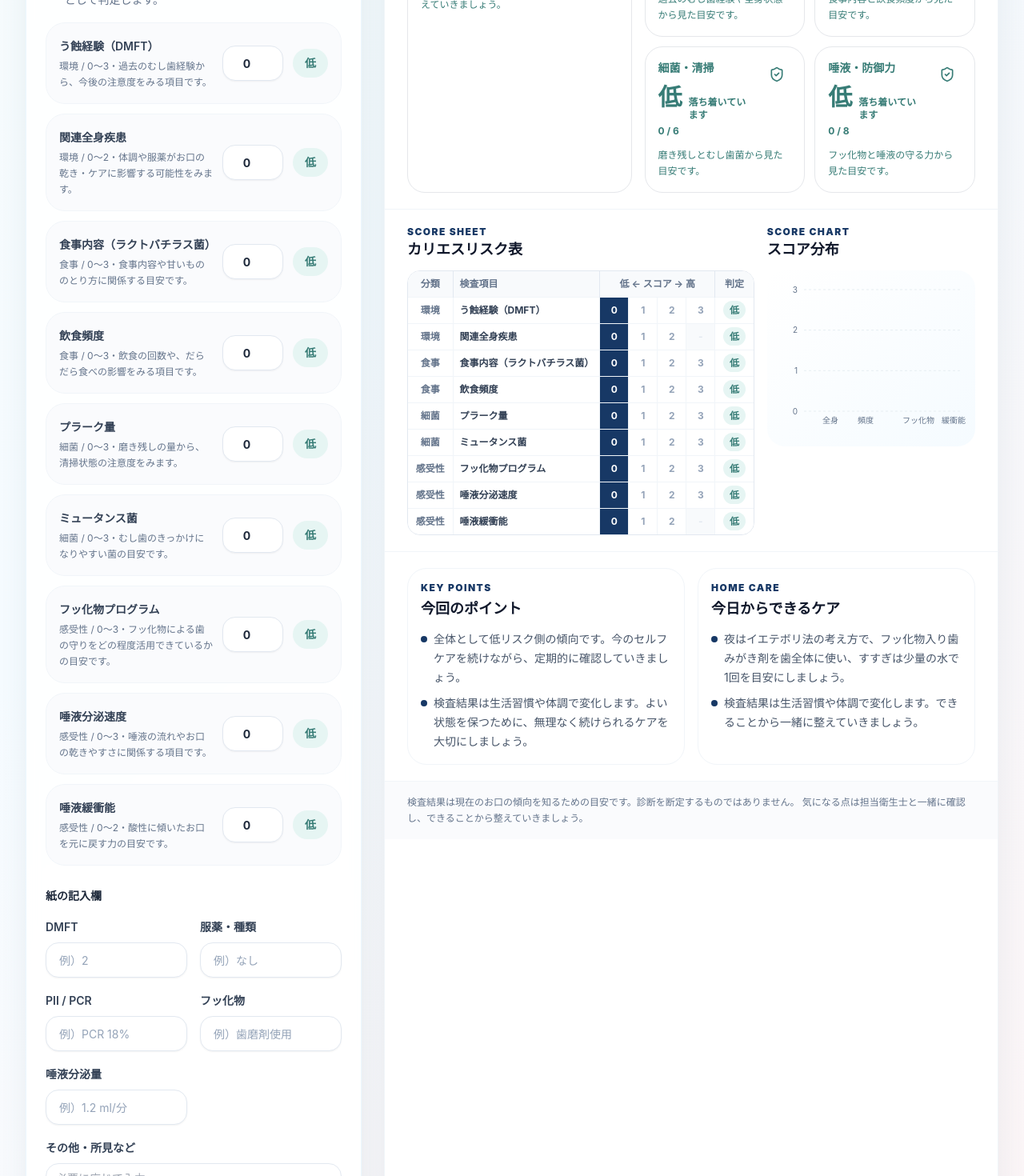
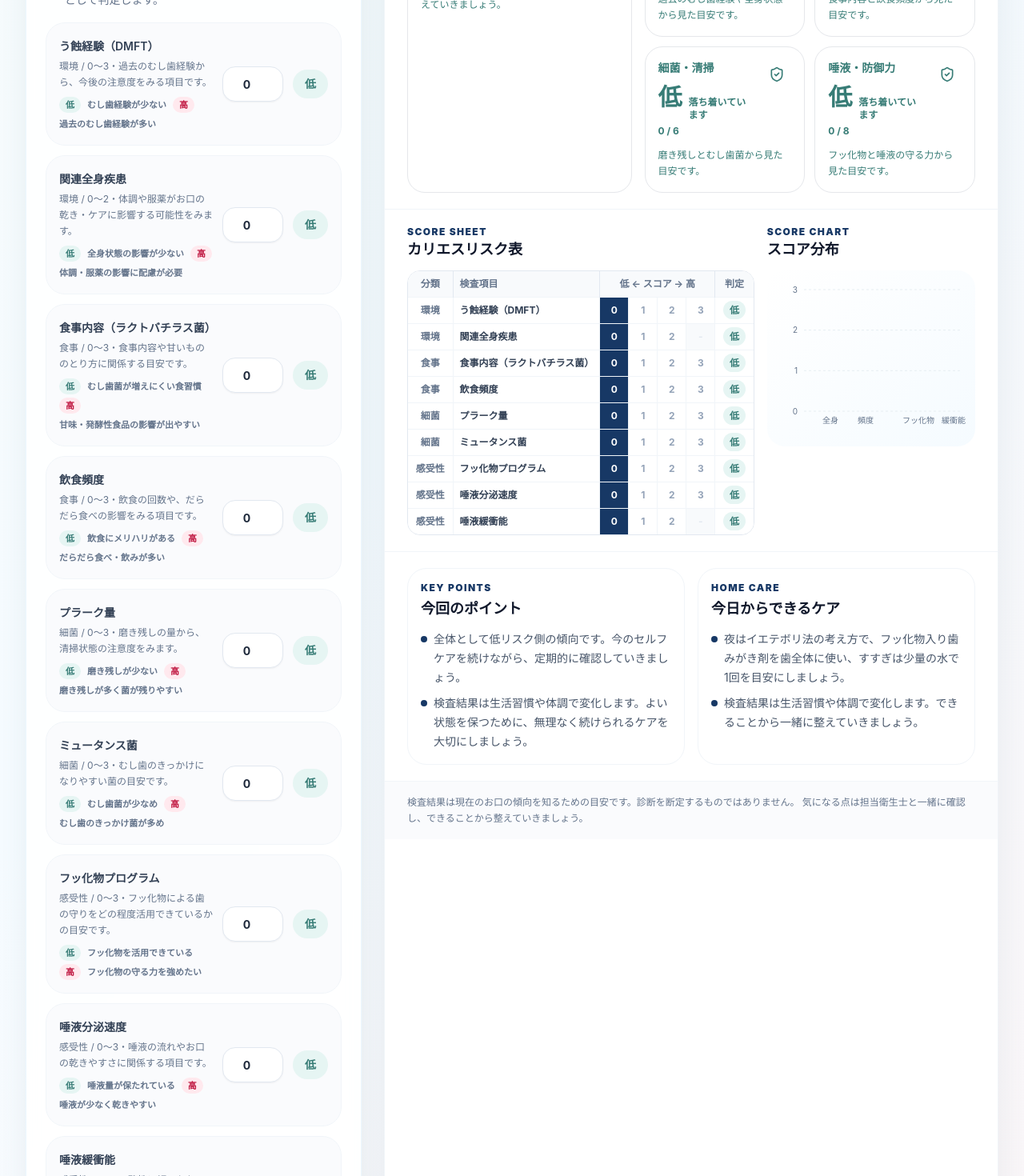
Before and after one commit to mrtakae-coder/caries-risk-report-app, a Next.js app: page / in a window 1280 px wide. Shown: the part 680-2150 px from the top of the page at 80% size. Built offline with nearby package versions, Linux system fonts and the light colour scheme.

Commit message:
Add low and high risk guides to score items

```diff
--- a/src/components/PatientForm.tsx
+++ b/src/components/PatientForm.tsx
@@ -158,6 +158,12 @@ export function PatientForm({ form, onChange }: PatientFormProps) {
                     <p className="mt-1 text-xs leading-5 text-slate-500">
                       {definition.group} / 0〜{definition.max}・{definition.helpText}
                     </p>
+                    <p className="mt-2 flex flex-wrap gap-x-2 gap-y-1 text-[11px] font-semibold leading-5 text-slate-500">
+                      <span className="rounded-full bg-mist-100 px-2 font-bold text-mist-700">低</span>
+                      <span>{definition.lowGuide}</span>
+                      <span className="rounded-full bg-blossom-100 px-2 font-bold text-rose-700">高</span>
+                      <span>{definition.highGuide}</span>
+                    </p>
                   </div>
                   <Input
                     id={definition.key}
--- a/src/types/saliva.ts
+++ b/src/types/saliva.ts
@@ -43,6 +43,8 @@ export type ScoreDefinition = {
   shortLabel: string;
   max: 2 | 3;
   helpText: string;
+  lowGuide: string;
+  highGuide: string;
 };
 
 export type DomainRisk = {
@@ -60,7 +62,9 @@ export const scoreDefinitions: ScoreDefinition[] = [
     label: "う蝕経験（DMFT）",
     shortLabel: "DMFT",
     max: 3,
-    helpText: "過去のむし歯経験から、今後の注意度をみる項目です。"
+    helpText: "過去のむし歯経験から、今後の注意度をみる項目です。",
+    lowGuide: "むし歯経験が少ない",
+    highGuide: "過去のむし歯経験が多い"
   },
   {
     key: "systemicDisease",
@@ -68,7 +72,9 @@ export const scoreDefinitions: ScoreDefinition[] = [
     label: "関連全身疾患",
     shortLabel: "全身",
     max: 2,
-    helpText: "体調や服薬がお口の乾き・ケアに影響する可能性をみます。"
+    helpText: "体調や服薬がお口の乾き・ケアに影響する可能性をみます。",
+    lowGuide: "全身状態の影響が少ない",
+    highGuide: "体調・服薬の影響に配慮が必要"
   },
   {
     key: "lactobacillus",
@@ -76,7 +82,9 @@ export const scoreDefinitions: ScoreDefinition[] = [
     label: "食事内容（ラクトバチラス菌）",
     shortLabel: "食事",
     max: 3,
-    helpText: "食事内容や甘いもののとり方に関係する目安です。"
+    helpText: "食事内容や甘いもののとり方に関係する目安です。",
+    lowGuide: "むし歯菌が増えにくい食習慣",
+    highGuide: "甘味・発酵性食品の影響が出やすい"
   },
   {
     key: "eatingFrequency",
@@ -84,7 +92,9 @@ export const scoreDefinitions: ScoreDefinition[] = [
     label: "飲食頻度",
     shortLabel: "頻度",
     max: 3,
-    helpText: "飲食の回数や、だらだら食べの影響をみる項目です。"
+    helpText: "飲食の回数や、だらだら食べの影響をみる項目です。",
+    lowGuide: "飲食にメリハリがある",
+    highGuide: "だらだら食べ・飲みが多い"
   },
   {
     key: "plaque",
@@ -92,7 +102,9 @@ export const scoreDefinitions: ScoreDefinition[] = [
     label: "プラーク量",
     shortLabel: "プラーク",
     max: 3,
-    helpText: "磨き残しの量から、清掃状態の注意度をみます。"
+    helpText: "磨き残しの量から、清掃状態の注意度をみます。",
+    lowGuide: "磨き残しが少ない",
+    highGuide: "磨き残しが多く菌が残りやすい"
   },
   {
     key: "mutans",
@@ -100,7 +112,9 @@ export const scoreDefinitions: ScoreDefinition[] = [
     label: "ミュータンス菌",
     shortLabel: "ミュータンス",
     max: 3,
-    helpText: "むし歯のきっかけになりやすい菌の目安です。"
+    helpText: "むし歯のきっかけになりやすい菌の目安です。",
+    lowGuide: "むし歯菌が少なめ",
+    highGuide: "むし歯のきっかけ菌が多め"
   },
   {
     key: "fluorideProgram",
@@ -108,7 +122,9 @@ export const scoreDefinitions: ScoreDefinition[] = [
     label: "フッ化物プログラム",
     shortLabel: "フッ化物",
     max: 3,
-    helpText: "フッ化物による歯の守りをどの程度活用できているかの目安です。"
+    helpText: "フッ化物による歯の守りをどの程度活用できているかの目安です。",
+    lowGuide: "フッ化物を活用できている",
+    highGuide: "フッ化物の守る力を強めたい"
   },
   {
     key: "salivaSecretion",
@@ -116,7 +132,9 @@ export const scoreDefinitions: ScoreDefinition[] = [
     label: "唾液分泌速度",
     shortLabel: "唾液量",
     max: 3,
-    helpText: "唾液の流れやお口の乾きやすさに関係する項目です。"
+    helpText: "唾液の流れやお口の乾きやすさに関係する項目です。",
+    lowGuide: "唾液量が保たれている",
+    highGuide: "唾液が少なく乾きやすい"
   },
   {
     key: "salivaBuffering",
@@ -124,7 +142,9 @@ export const scoreDefinitions: ScoreDefinition[] = [
     label: "唾液緩衝能",
     shortLabel: "緩衝能",
     max: 2,
-    helpText: "酸性に傾いたお口を元に戻す力の目安です。"
+    helpText: "酸性に傾いたお口を元に戻す力の目安です。",
+    lowGuide: "酸性から戻りやすい",
+    highGuide: "酸性状態が続きやすい"
   }
 ];
 
```
Also changed, not shown: web/app.js (+22 -0 lines), web/styles.css (+27 -0 lines).
